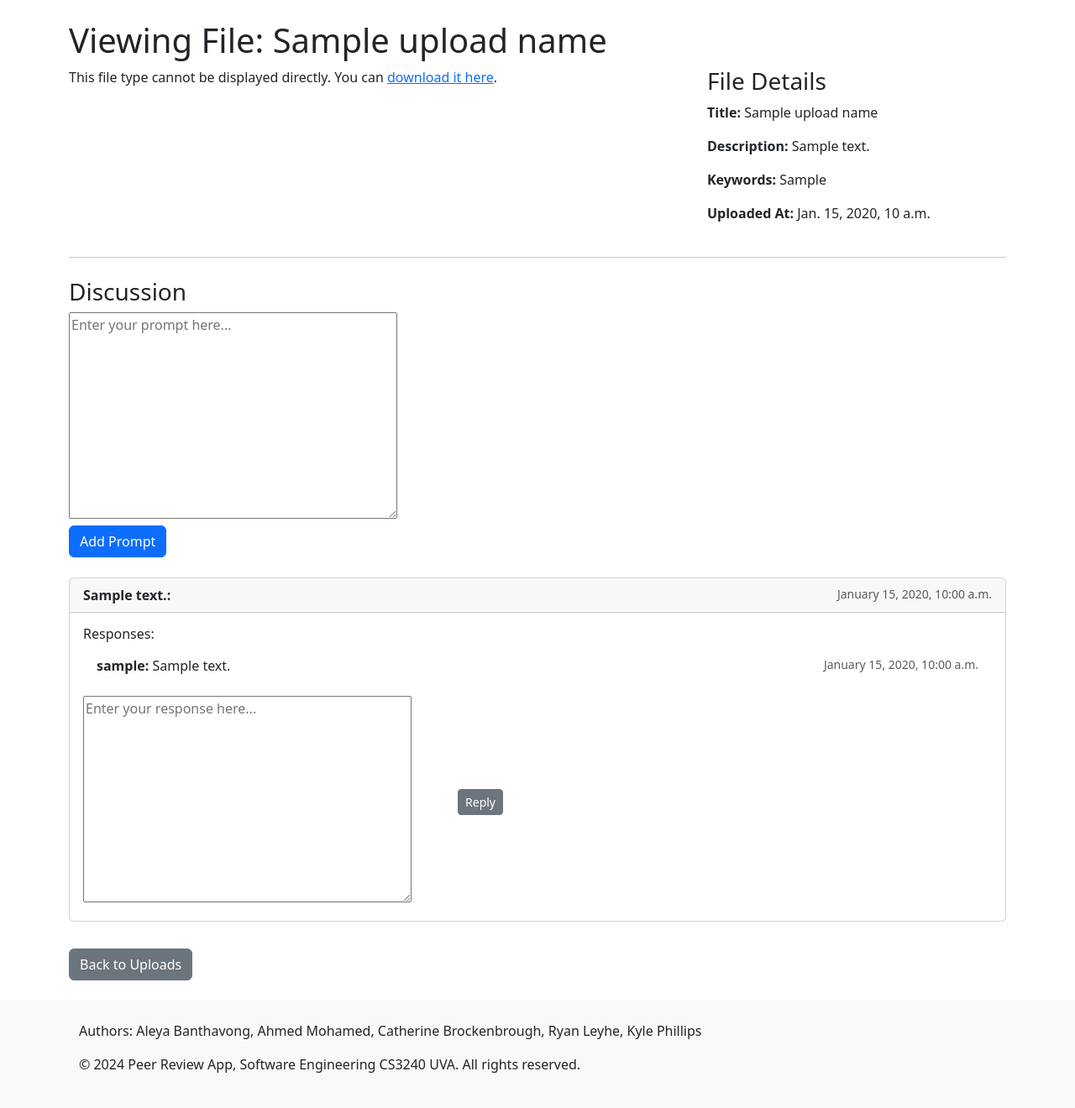
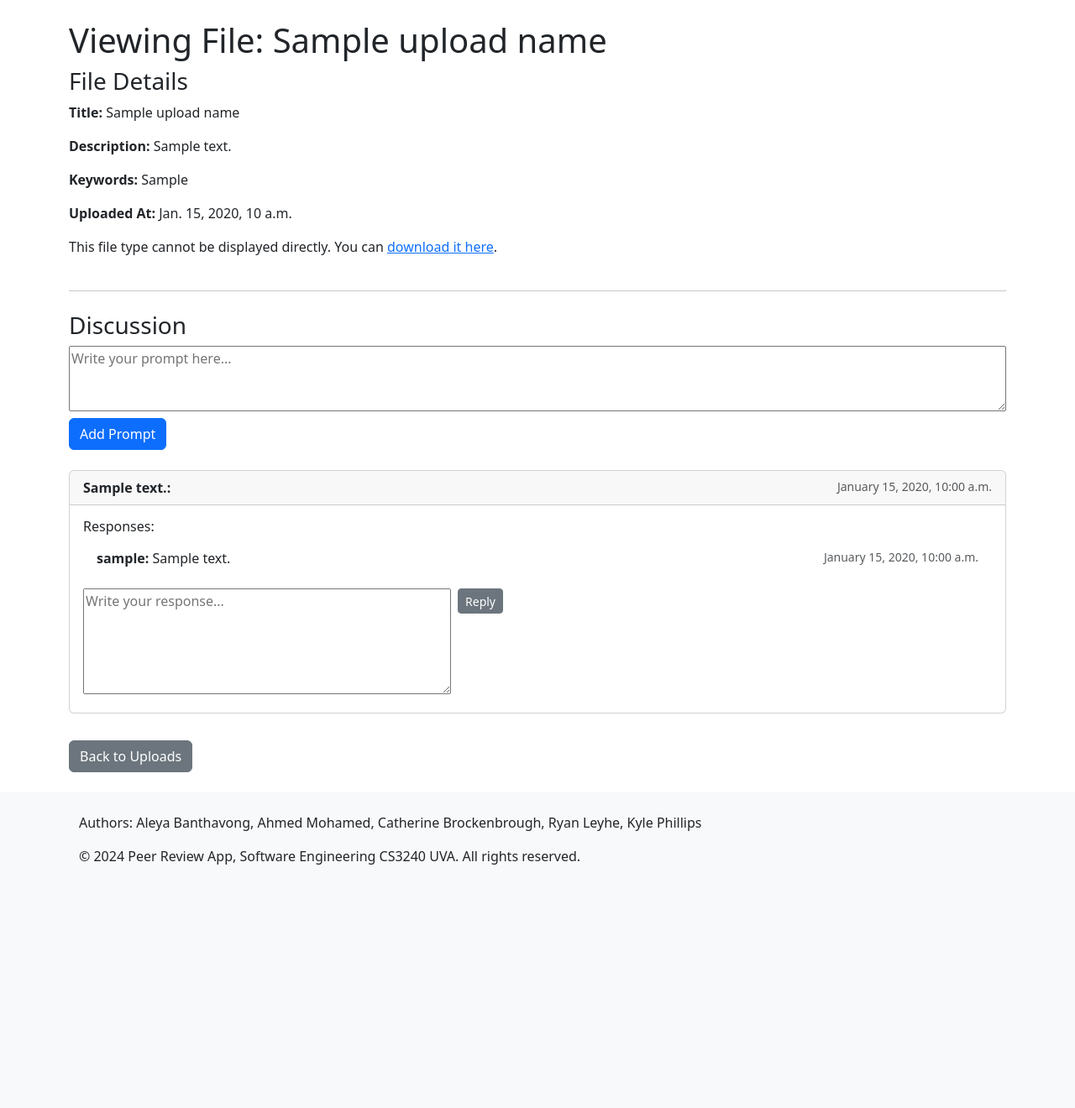
Before and after one commit to AhmedMoee/PeerReview, a Django app: template users/templates/view_file.html in a window 1280 px wide. Shown: the part 57-1377 px from the top of the page at 84% size. After the commit the page ends 1087 px from the top, so only its background shows below. Run offline with Django 5.2, Linux system fonts and the light colour scheme; tables that the repository leaves empty hold one stand-in row (values such as "Sample post"); the template is opened without the code that fills it: values that come from a table or form of the project are taken from there, most other values are stand-ins (such as "Sample title", 1, 10 or a date in 2020).

Commit message:
improving styling

```diff
--- a/users/forms.py
+++ b/users/forms.py
@@ -20,7 +20,12 @@ class PromptForm(forms.ModelForm):
         model = Prompt
         fields = ['content']
         widgets = {
-            'content': forms.Textarea(attrs={'placeholder': 'Enter your prompt here...'}),
+            'content': forms.Textarea(attrs={
+                'placeholder': 'Write your prompt here...',
+                'rows': 3,   # Adjust the number of rows as needed
+                'cols': 50,  # Adjust the number of columns as needed
+                'style': 'width: 100%; max-width: 100%;',  # Ensures it’s responsive
+            }),
         }
 
 class PromptResponseForm(forms.ModelForm):
@@ -28,5 +33,10 @@ class PromptResponseForm(forms.ModelForm):
         model = PromptResponse
         fields = ['content']
         widgets = {
-            'content': forms.Textarea(attrs={'placeholder': 'Enter your response here...'}),
+            'content': forms.Textarea(attrs={
+                'placeholder': 'Write your response...',
+                'rows': 5,   # Adjust the number of rows as needed
+                'cols': 80,  # Adjust the number of columns as needed
+                'style': 'width: 100%; max-width: 100%;',  # Ensures it’s responsive
+            }),
         }
--- a/users/templates/view_file.html
+++ b/users/templates/view_file.html
@@ -2,26 +2,26 @@
 
 {% block content %}
 <h1>Viewing File: {{ upload_name }}</h1>
+
+<div class="col-lg-4">
+    <h3>File Details</h3>
+    <p><strong>Title:</strong> {{ upload_name }}</p>
+    <p><strong>Description:</strong> {{ upload_description }}</p>
+    <p><strong>Keywords:</strong> {{ upload_keywords }}</p>
+    <p><strong>Uploaded At:</strong> {{ uploaded_at }}</p>
+</div>
 
 <div class="row">
     <div class="col-lg-8">
         {% if "image/jpeg" in file_type or "image/png" in file_type %}
             <img src="{{ file_url }}" alt="{{ upload_name }}" style="max-width: 100%; height: auto;">
         {% elif "application/pdf" in file_type %}
-            <iframe src="{{ file_url }}" width="100%" height="600px"></iframe>
+            <iframe src="{{ file_url }}" width="100%" height="800px"></iframe>
         {% elif "text/plain" in file_type %}
             <iframe src="{{ file_url }}" width="100%" height="600px"></iframe>
         {% else %}
             <p>This file type cannot be displayed directly. You can <a href="{{ file_url }}" download>download it here</a>.</p>
         {% endif %}
-    </div>
-
-    <div class="col-lg-4">
-        <h3>File Details</h3>
-        <p><strong>Title:</strong> {{ upload_name }}</p>
-        <p><strong>Description:</strong> {{ upload_description }}</p>
-        <p><strong>Keywords:</strong> {{ upload_keywords }}</p>
-        <p><strong>Uploaded At:</strong> {{ uploaded_at }}</p>
     </div>
 </div>
 
@@ -62,13 +62,13 @@
                     </ul>
 
                     <!-- Add Response Form -->
-                    <form method="post" class="mt-2 d-flex align-items-center" style="max-width: 500px;">
+                    <form method="post" class="mt-2 d-flex align-items-bottom" style="max-width: 500px;">
                         {% csrf_token %}
                         <div class="me-2 flex-grow-1">
                             {{ response_form.content }}
                         </div>
                         <input type="hidden" name="prompt_id" value="{{ prompt.id }}">
-                        <button type="submit" name="add_response" class="btn btn-secondary btn-sm" style="width: auto;">Reply</button>
+                        <button type="submit" name="add_response" class="btn btn-secondary btn-sm" style="width: auto; height: 30px">Reply</button>
                     </form>
                 </div>
             </div>
```
